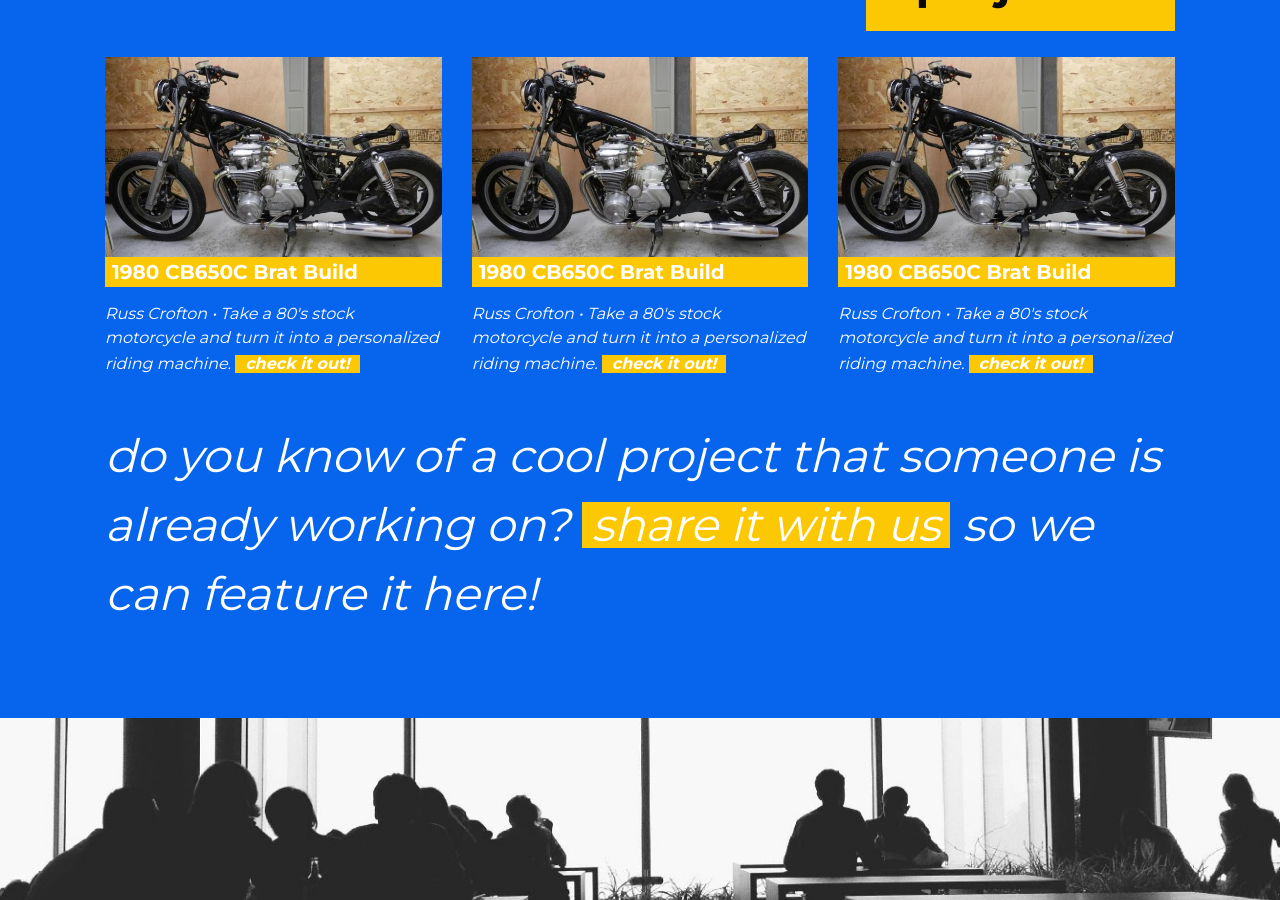
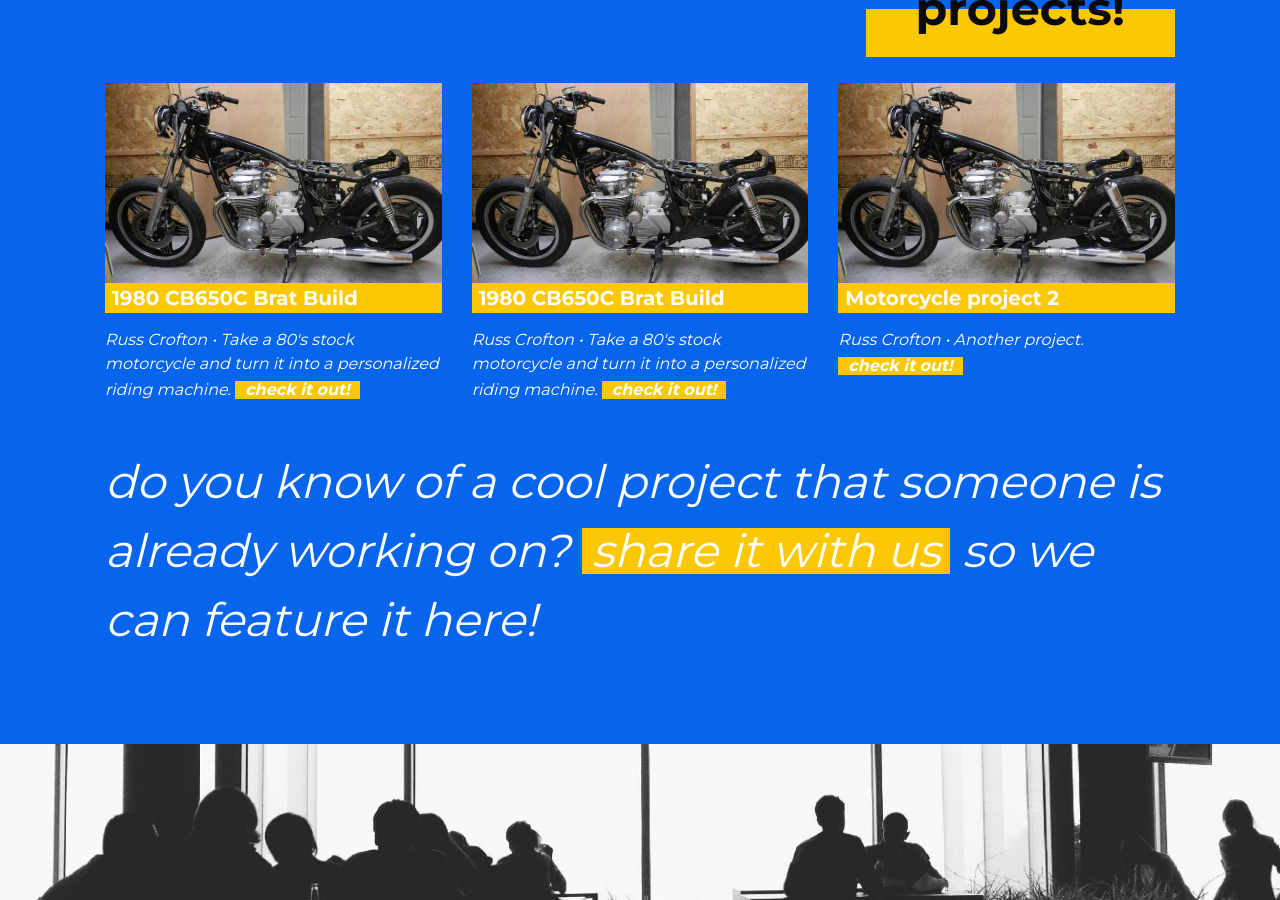
Before and after one commit to makerspacemtu/makerspacemtu.github.io, a Jekyll site: the page built from index.html, in a window 1280 px wide and 900 px high, scrolled down 1385 px. Built offline with Jekyll 4.4.1, drawn with Linux system fonts in a browser that asks for light colours; nearby versions of some CDN libraries.

Commit message:
Another project

```diff
--- a/_projects/2016-02-13-welcome3.markdown
+++ b/_projects/2016-02-13-welcome3.markdown
@@ -1,10 +1,10 @@
 ---
 layout: project
-title:  "1980 CB650C Brat Build"
+title:  "Motorcycle project 2"
 date:   2016-02-13 19:52:30 -0800
 categories: Wrenching, Design
 author: Russ Crofton
-description: Take a 80's stock motorcycle and turn it into a personalized riding machine.
+description: Another project.
 image: /projects/2016-02-13-welcome.jpg
 ---
 
```
